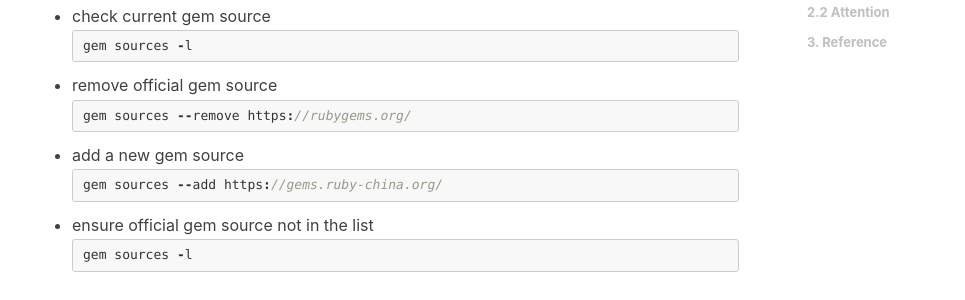
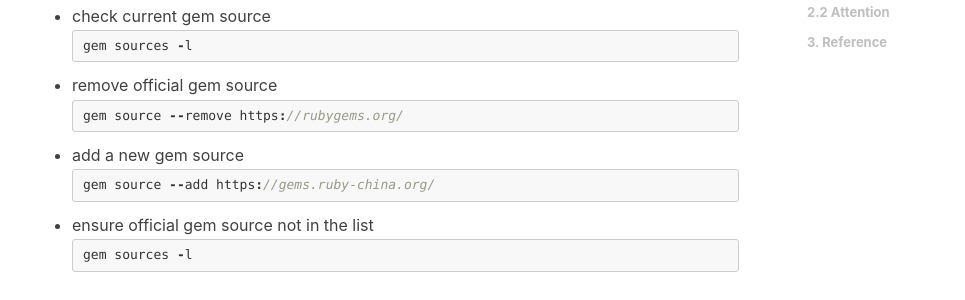
Before and after one commit to lance-lh/lance-lh.github.io, a Jekyll site: the page built from _posts/2018-11-11-Jekyll and Github Pages Deployment on Ubuntu.md, in a window 1280 px wide and 900 px high, scrolled down 1203 px. Shown: the part 152-452 px from the top of the window, without its empty margins (233-1198 px from the left). Built offline with Jekyll 4.4.1, drawn with Linux system fonts in a browser that asks for light colours; nearby versions of some CDN libraries; comment, search, counter and statistics services are not loaded.

Commit message:
11.11 post error correction

````diff
--- a/_posts/2018-11-11-Jekyll and Github Pages Deployment on Ubuntu.md
+++ b/_posts/2018-11-11-Jekyll and Github Pages Deployment on Ubuntu.md
@@ -41,11 +41,11 @@ gem sources -l
 ```
 - remove official gem source
 ```objc
-gem sources --remove https://rubygems.org/
+gem source --remove https://rubygems.org/
 ```
 - add a new gem source
 ```objc
-gem sources --add https://gems.ruby-china.org/
+gem source --add https://gems.ruby-china.org/
 ```
 - ensure official gem source not in the list
 ```objc
````
